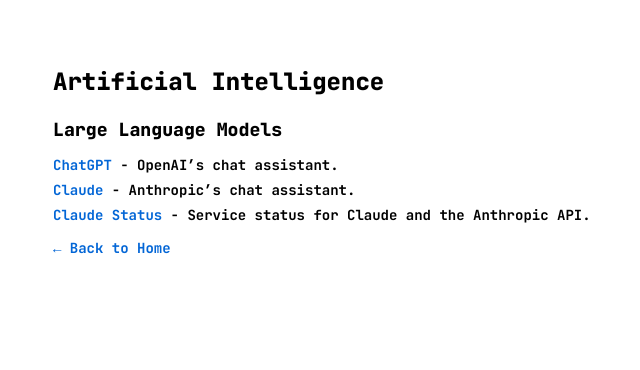
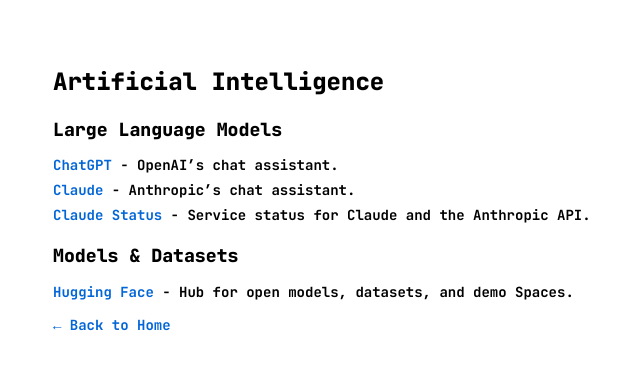
Before and after one commit to 0stellensatz/links, a Jekyll site: the page built from page_ai.md, in a window 1280 px wide. Shown: the top 370 px of the page, without its empty margins (219-859 px from the left). Built offline with Jekyll 4.4.1, drawn with Linux system fonts in a browser that asks for light colours.

Commit message:
Add Hugging Face to the AI page
Co-Authored-By: Claude Opus 5 (1M context) <noreply@anthropic.com>

```diff
--- a/_data/links_ai.yml
+++ b/_data/links_ai.yml
@@ -9,3 +9,9 @@
   - title: "Claude Status"
     url: "https://status.claude.com"
     description: "Service status for Claude and the Anthropic API."
+
+- heading: "Models & Datasets"
+  links:
+  - title: "Hugging Face"
+    url: "https://huggingface.co"
+    description: "Hub for open models, datasets, and demo Spaces."
```
